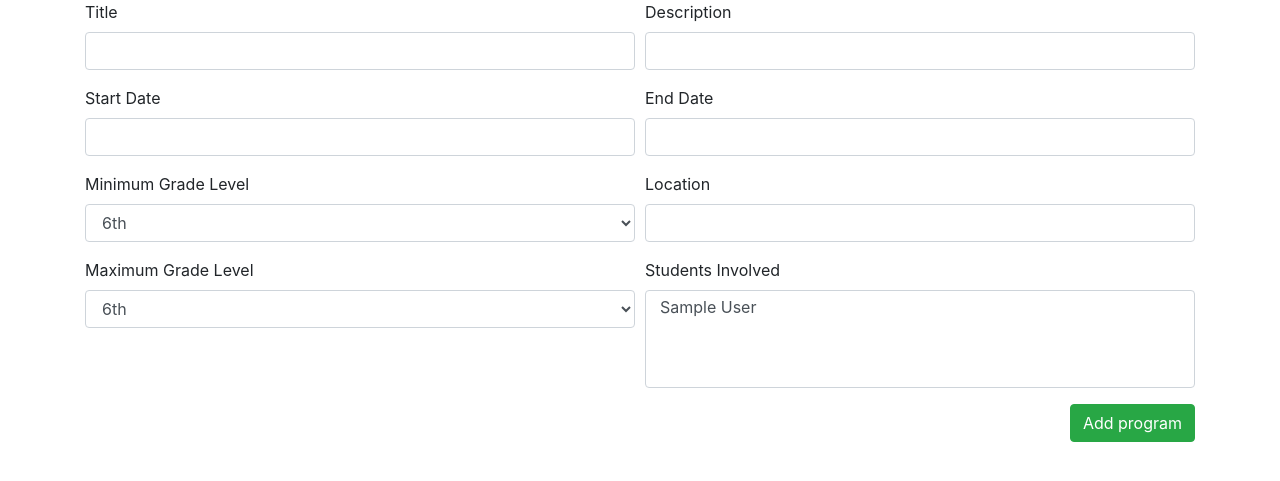
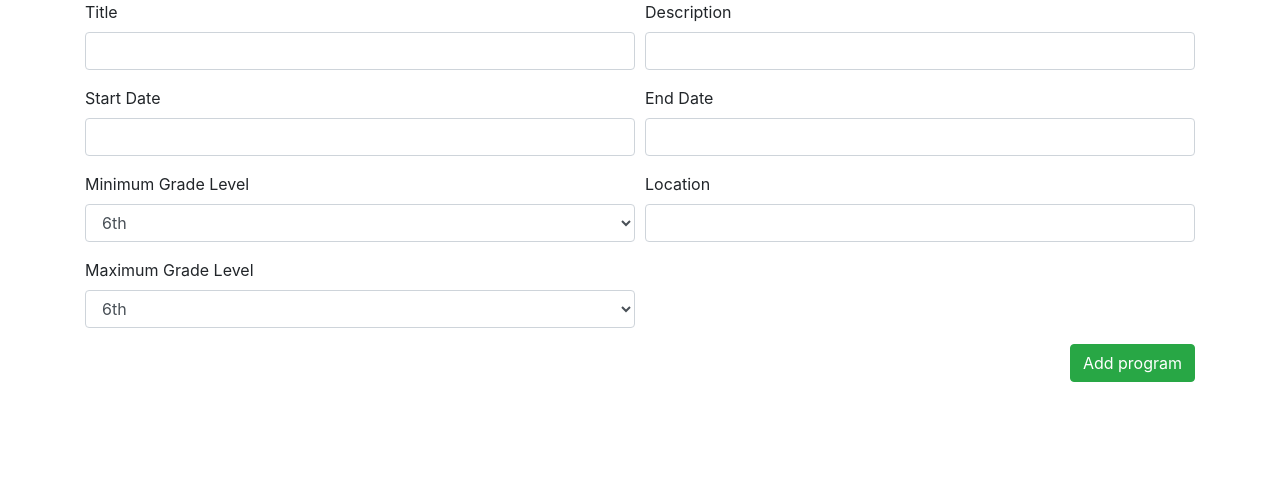
Before and after one commit to metalmerge/student-profiles, a Node server app: page /program_add in a window 1280 px wide. Shown: the part 56-537 px from the top of the page. Run offline with Node 20, Linux system fonts and the light colour scheme; tables that the repository leaves empty hold one stand-in row (values such as "Sample post"); some libraries are stand-ins or nearby versions.

Commit message:
wierd rebase changes

```diff
--- a/routes/program.js
+++ b/routes/program.js
@@ -1,11 +1,9 @@
 const db = require("../database/program_db")
 const student_db = require("../database/db")
 module.exports = {
-	addProgramPage: async function (request, response) {
-		let studentList = await student_db.getStudentsList();
+	addProgramPage: function (request, response) {
 		let renderData = {
 			program: {},
-			students: studentList,
 			add: true
 		};
 
--- a/views/edit-program.ejs
+++ b/views/edit-program.ejs
@@ -47,14 +47,6 @@
 					<% } %>
 				</select>
 			</div>
-			<div class="form-group col-md-6">
-				<label for="student_list">Students Involved</label>
-				<select class="form-control" name="student_list" multiple>
-					<% for (let i = 0; i < students.length; i++) { %>
-						<option><%= students[i].first_name %> <%= students[i].last_name %></option>
-					<% } %>
-				</select>
-			</div>
 			<div class="form-group col-md-6" <% if (add) { %> style="display: none" <%}%> >
 				<label for="program_id_number">Program ID</label>
 				<input type="text" class="form-control" name="program_id_number" value="<%=program.program_id_number%>" readonly required>
--- a/views/program_index.ejs
+++ b/views/program_index.ejs
@@ -25,9 +25,6 @@
                 <td><%= programs[i].min_grade_level %></td>
                 <td><%= programs[i].max_grade_level %></td>
 				<td>
-					<%= programs[i].student_list %>
-				</td>
-				<td>
 					<a href="/program_edit/<%= programs[i].id %>" class="btn btn-sm btn-success">Edit</a>
 					<a href="/program_delete/<%= programs[i].id %>" class="btn btn-sm btn-danger">Delete</a>
 				</td>
```
